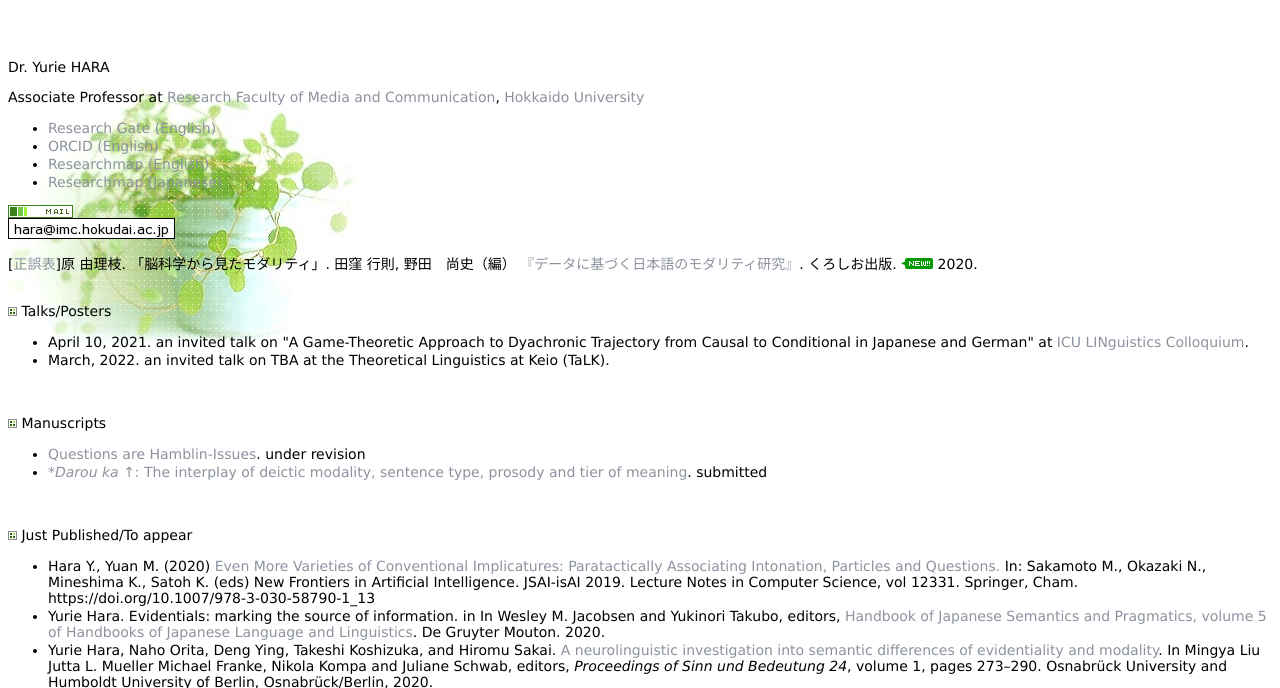
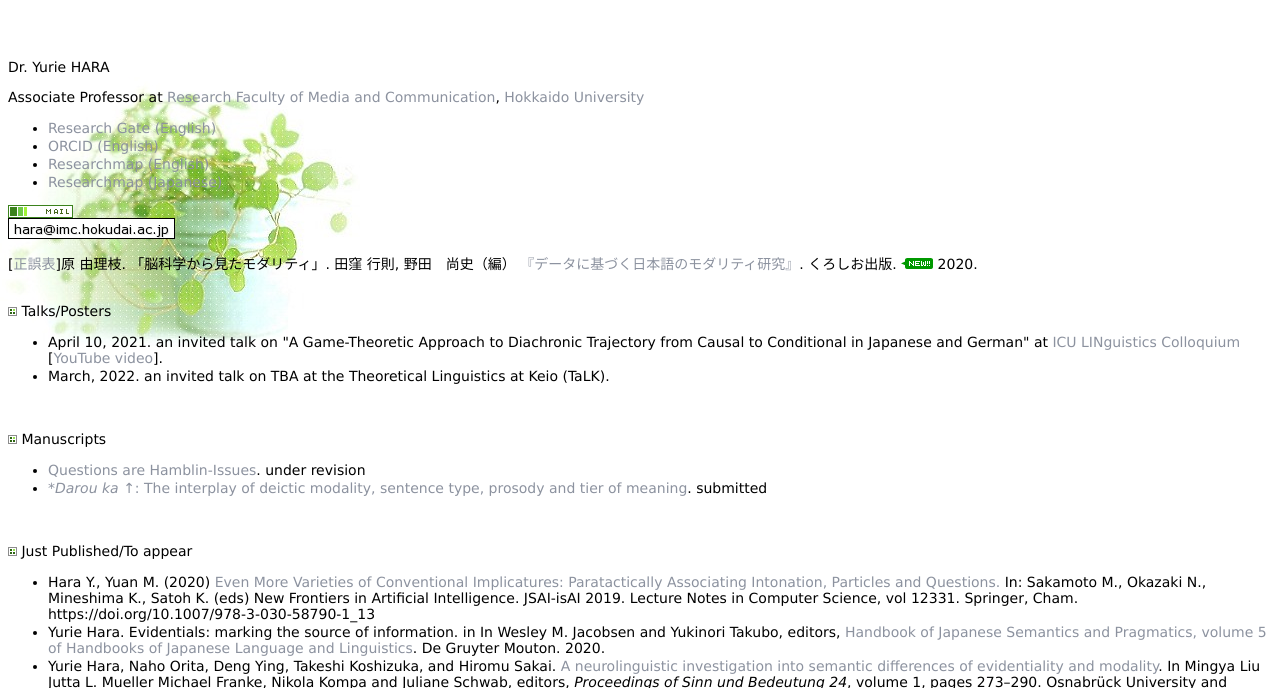
Before and after one commit to yuriehara/website, a plain HTML site: page index.html in a window 1280 px wide. Shown: the part 67-755 px from the top of the page. Drawn offline with Linux system fonts and the light colour scheme.

Commit message:
Update index.html

```diff
--- a/index.html
+++ b/index.html
@@ -103,7 +103,11 @@ width="9" alt=""> Talks/Posters
 
 
 <li>
- April 10, 2021. an invited talk on "A Game-Theoretic Approach to Dyachronic Trajectory from Causal to Conditional in Japanese and German" at <a href="https://sites.google.com/info.icu.ac.jp/linglab/projects/icu-linc/icu-linc?authuser=0">ICU LINguistics Colloquium</a>.
+ April 10, 2021. an invited talk on "A Game-Theoretic Approach to Diachronic Trajectory from Causal to Conditional in Japanese and German" at
+ <a href="https://sites.google.com/info.icu.ac.jp/linglab/projects/icu-linc/icu-linc?authuser=0">
+ ICU LINguistics Colloquium
+ </a>
+ [<a href="https://youtu.be/qhDATL24n4I">YouTube video</a>].
 </li>
 
 <li>March, 2022. an invited talk on TBA at  the Theoretical Linguistics at Keio (TaLK).</li>
```
